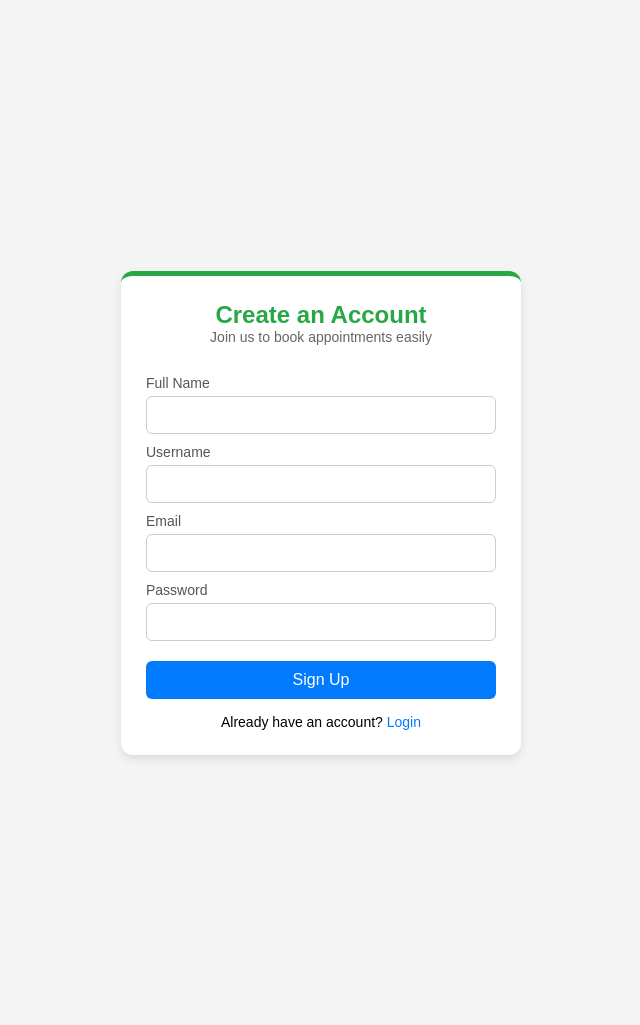
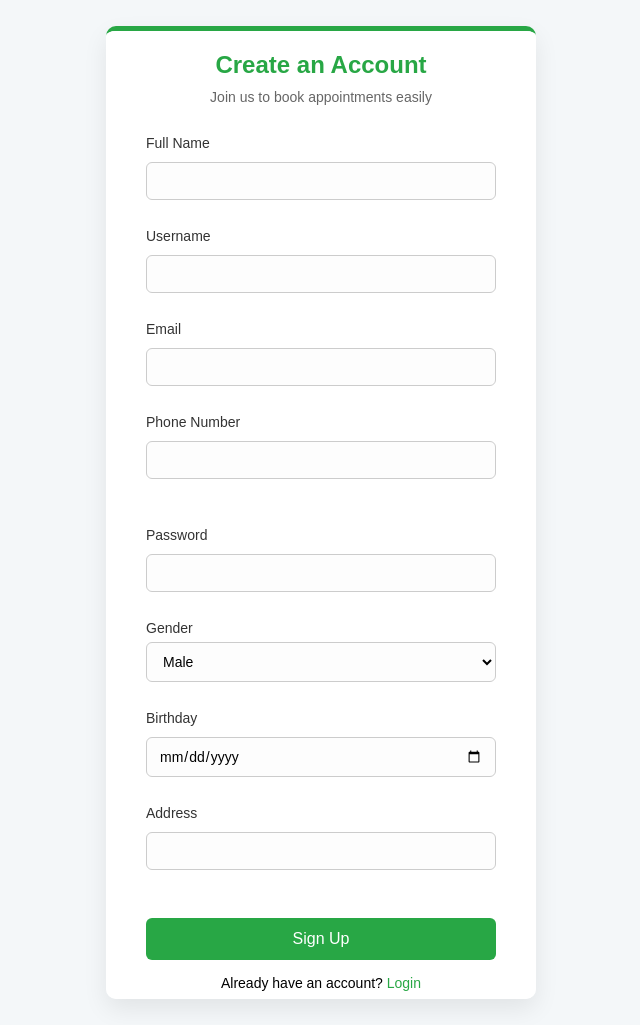
Before and after one commit to Gwenn01/Appointment-System-Integration-Google-Calendar, a PHP site: page /signup.php in a window 1280 px wide. Shown: the whole page, without its empty margins (319-959 px from the left). Run offline with PHP 8.4, Linux system fonts and the light colour scheme.

Commit message:
fix the signup

```diff
--- a/admin_login.php
+++ b/admin_login.php
@@ -29,7 +29,7 @@
             <button type="submit">Login</button>
         </form>
 
-        <p class="link"><a href="login.php">Back to Customer Login</a></p>
+        <p class="link"><a href="index.php">Back to Customer Login</a></p>
     </div>
 </div>
 
--- a/signup.php
+++ b/signup.php
@@ -1,19 +1,21 @@
 <!DOCTYPE html>
 <html lang="en">
 <head>
-    <meta charset="UTF-8">
-    <meta name="viewport" content="width=device-width, initial-scale=1.0">
+  <meta charset="UTF-8" />
+  <meta name="viewport" content="width=device-width, initial-scale=1.0"/>
   <title>Customer Sign Up | Appointment System</title>
-    <link rel="stylesheet" href="style/login.css"> <!-- Link CSS file -->
+  <link rel="stylesheet" href="style/login.css"> <!-- Link to external CSS -->
+  <link rel="stylesheet" href="style/signup.css"> <!-- Custom -->
 </head>
 <body>
 
   <div class="container">
-    <div class="signup-card"> <!-- Updated class -->
+    <div class="signup-card">
       <h2>Create an Account</h2>
       <p class="subtitle">Join us to book appointments easily</p>
 
-        <form action="register.php" method="POST">
+      <form action="register.php" method="POST" class="form-grid">
+        <div class="form-column">
           <label>Full Name</label>
           <input type="text" name="fullname" required>
 
@@ -23,13 +25,31 @@
           <label>Email</label>
           <input type="email" name="email" required>
 
+          <label>Phone Number</label>
+          <input type="tel" name="phone" required>
+        </div>
+
+        <div class="form-column">
           <label>Password</label>
           <input type="password" name="password" required>
 
-            <button type="submit">Sign Up</button>
+          <label>Gender</label>
+          <select name="gender" required>
+            <option value="male">Male</option>
+            <option value="female">Female</option>
+          </select>
+
+          <label>Birthday</label>
+          <input type="date" name="birthday" required>
+
+          <label>Address</label>
+          <input type="text" name="address" required>
+        </div>
+
+        <button type="submit" class="full-width">Sign Up</button>
       </form>
 
-        <p class="link">Already have an account? <a href="login.php">Login</a></p>
+      <p class="link">Already have an account? <a href="index.php">Login</a></p>
     </div>
   </div>
 
--- /dev/null
+++ b/style/signup.css
@@ -0,0 +1,128 @@
+/* Base styles */
+body,
+html {
+  height: 100%;
+  margin: 0;
+  padding: 0;
+  overflow-y: auto;
+  font-family: "Segoe UI", Tahoma, Geneva, Verdana, sans-serif;
+  background: #f4f7f9;
+}
+
+/* Container to allow scrolling */
+.container {
+  min-height: 100vh;
+  padding: 40px 20px;
+  display: flex;
+  justify-content: center;
+  align-items: flex-start;
+  overflow-y: auto;
+}
+
+/* Signup card */
+.signup-card {
+  background-color: #ffffff;
+  padding: 20px 40px;
+  border-radius: 10px;
+  box-shadow: 0 10px 25px rgba(0, 0, 0, 0.08);
+  width: 100%;
+  max-width: 430px;
+  border-top: 5px solid #28a745;
+  max-height: 95vh;
+  overflow-y: auto;
+}
+
+/* Headings */
+.signup-card h2 {
+  color: #28a745;
+  margin-bottom: 10px;
+  font-size: 24px;
+}
+
+.subtitle {
+  color: #666;
+  font-size: 14px;
+  margin-bottom: 20px;
+}
+
+/* Form layout */
+.form-grid {
+  display: flex;
+  flex-wrap: wrap;
+  gap: 20px;
+}
+
+.form-column {
+  flex: 1 1 45%;
+  min-width: 250px;
+}
+
+form label {
+  display: block;
+  margin-bottom: 6px;
+  font-weight: 500;
+  color: #333;
+}
+
+form input,
+form select {
+  width: 100%;
+  padding: 10px 12px;
+  margin-bottom: 18px;
+  border: 1px solid #ccc;
+  border-radius: 6px;
+  font-size: 14px;
+  transition: border 0.2s ease;
+  background-color: #fdfdfd;
+}
+
+form input:focus,
+form select:focus {
+  border-color: #28a745;
+  outline: none;
+}
+
+/* Button styling */
+button[type="submit"] {
+  width: 100%;
+  background-color: #28a745;
+  color: white;
+  padding: 12px;
+  font-size: 16px;
+  border: none;
+  border-radius: 6px;
+  cursor: pointer;
+  transition: background-color 0.3s ease;
+  margin-top: 10px;
+}
+
+button[type="submit"]:hover {
+  background-color: #218838;
+}
+
+/* Link below the form */
+.link {
+  margin-top: 15px;
+  text-align: center;
+  font-size: 14px;
+}
+
+.link a {
+  color: #28a745;
+  text-decoration: none;
+}
+
+.link a:hover {
+  text-decoration: underline;
+}
+
+/* Responsive design */
+@media (max-width: 768px) {
+  .form-column {
+    flex: 1 1 100%;
+  }
+
+  .signup-card {
+    max-height: none;
+  }
+}
```
Lines whose indentation alone changed are shown as unchanged.
